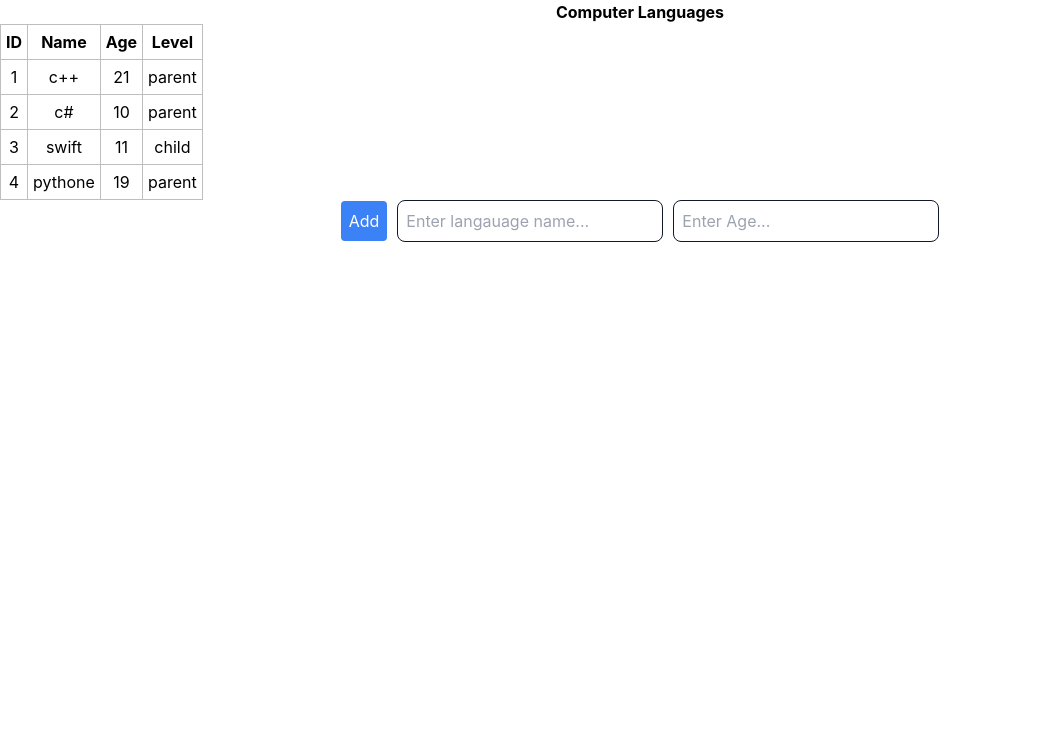
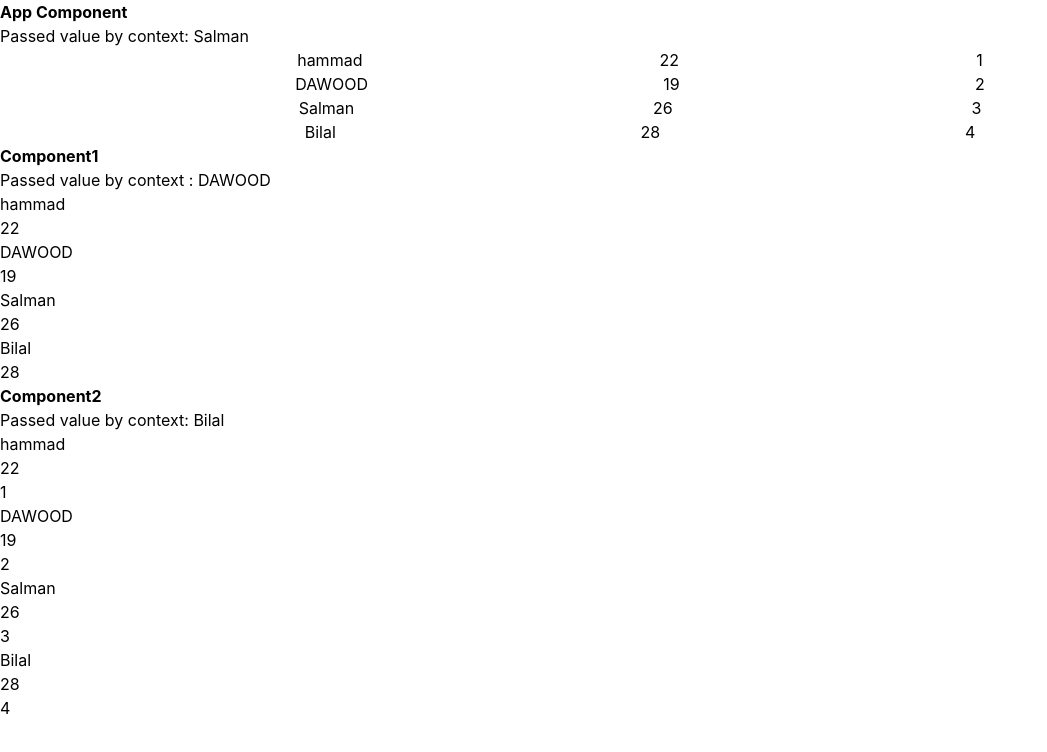
Before and after one commit to ChaudaryHammad/react-hooks, a React (Create React App) app: page / in a window 1280 px wide. Shown: the top 752 px of the page, without its empty margins (0-1047 px from the left). Built offline with nearby package versions, Linux system fonts and the light colour scheme.

Commit message:
custom hook

```diff
--- a/src/App.js
+++ b/src/App.js
@@ -1,11 +1,30 @@
+import { useContext } from 'react';
 import './App.css';
-import ComputerLanguages from './components/ComputerLanguages';
+import Component1 from './components/Component1';
+// import ComputerLanguages from './components/ComputerLanguages';
+import {Context} from './index'
 
 function App() {
+  const data = useContext(Context)
+  console.log(data);
   return (
-    <div className="App">
-     <ComputerLanguages/>
-    </div>
+    <>
+     {/* <ComputerLanguages/> */}
+    <div className='font-bold'>App Component</div>
+    <p>Passed value by context: {data[2].name}</p>
+    {
+      data.map((data)=> {
+        return (
+          <div style={{display:'flex', justifyContent:'space-evenly'}}>
+          <p>{data.name}</p>
+          <p>{data.age}</p>
+          <p>{data.id}</p>
+          </div>
+        )
+      })
+    }
+    <Component1/>
+    </>
   );
 }
 
--- /dev/null
+++ b/src/Data.js
@@ -0,0 +1,24 @@
+const Data = [
+    {
+        name:'hammad',
+        id:1,
+        age:22
+    },
+    {
+        name:'DAWOOD',
+        id:2,
+        age:19
+    },
+    {
+        name:'Salman',
+        id:3,
+        age:26
+    },
+    {
+        name:'Bilal',
+        id:4,
+        age:28
+    },
+]
+
+export default Data
--- /dev/null
+++ b/src/components/Component1.js
@@ -0,0 +1,30 @@
+import React,{useContext} from 'react'
+import { Context } from '../index'
+import Component2 from './Component2'
+
+function Component1() {
+    const data = useContext(Context)
+  return (
+    <>
+    <h1 className='font-bold'>Component1</h1>
+<p>Passed value by context : {data[1].name}</p>
+
+{
+    data.map((data)=> {
+        return(
+            <>
+            <ul>
+                <li>{data.name}</li>
+                <li>{data.age}</li>
+            </ul>
+            </>
+        )
+    })
+}
+
+<Component2/>
+    </>
+  )
+}
+
+export default Component1
--- /dev/null
+++ b/src/components/Component2.js
@@ -0,0 +1,28 @@
+import React,{useContext} from 'react'
+import { Context } from '..'
+function Component2() {
+    const value = useContext(Context)
+  return (
+    <>
+    <div className='font-bold'>Component2</div>
+    <p>Passed value by context: {value[3].name}</p>
+
+{
+    value.map((data)=> {
+        return(
+            <>
+            <ul >
+                <li>{data.name}</li>
+                <li>{data.age}</li>
+                <li>{data.id}</li>
+            </ul>
+            </>
+        )
+    })
+}
+
+    </>
+  )
+}
+
+export default Component2
--- a/src/index.js
+++ b/src/index.js
@@ -1,12 +1,17 @@
-import React from 'react';
+import React,{createContext} from 'react';
 import ReactDOM from 'react-dom/client';
 import './index.css';
 import App from './App';
+import Data from './Data'
 
-
+const Context = createContext();
 const root = ReactDOM.createRoot(document.getElementById('root'));
 root.render(
   <React.StrictMode>
+  <Context.Provider value={Data}>
     <App />
+    </Context.Provider>
   </React.StrictMode>
 );
+
+export {Context};
```
